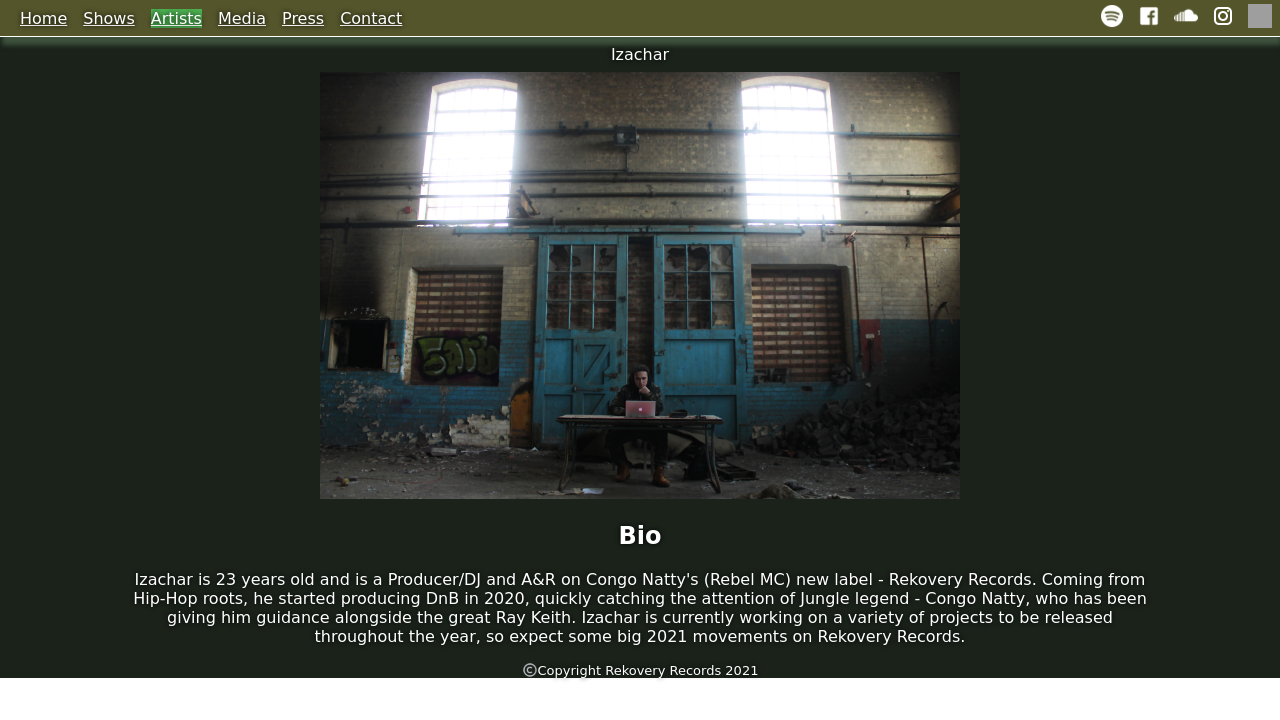
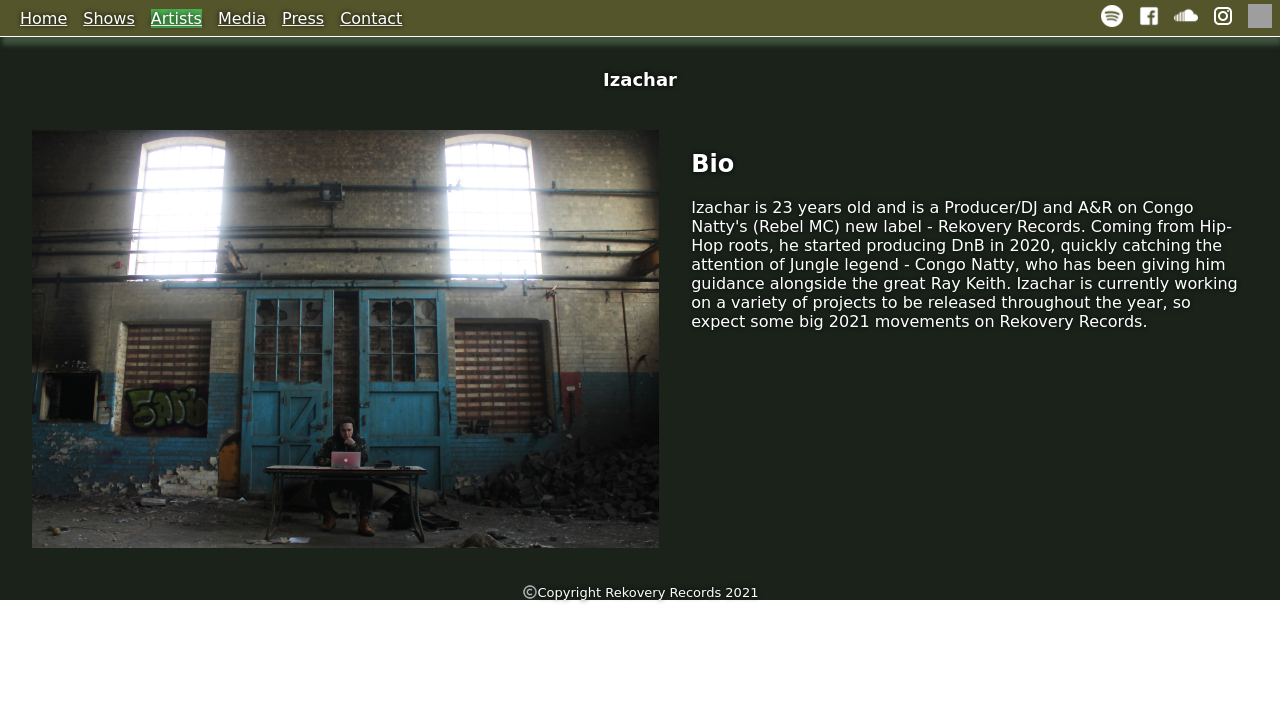
Before and after one commit to elliot2594/rekoveryRecords, a PHP site: page /artists.html in a window 1280 px wide. Shown: the top 720 px of the page. Run offline with PHP 8.4, Linux system fonts and the light colour scheme; some web fonts are replaced; grey boxes are pictures that could not be loaded.

Commit message:
artist page style

```diff
--- a/html/artists.html
+++ b/html/artists.html
@@ -49,22 +49,20 @@
 
 	<section class="header">
 		<div class="container">
-			<div><span>Izachar</span></div>
+			<div><h1>Izachar<h1></span></div>
 		</div>
 	</section>
 
-	<section class="artistImage">
+	<div class="artistContainer">
 		<div class="container">
 			<img src="assets/images/artists/izachar1.JPG">
 		</div>
-	</section>
 
-	<section>
 		<div class="artistBio">
-			<h1>Bio</h1>
+			<h2>Bio</h2>
 			<p>Izachar is 23 years old and is a Producer/DJ and A&R on Congo Natty's (Rebel MC) new label - Rekovery Records. Coming from Hip-Hop roots, he started producing DnB in 2020, quickly catching the attention of Jungle legend - Congo Natty, who has been giving him guidance alongside the great Ray Keith. Izachar is currently working on a variety of projects to be released throughout the year, so expect some big 2021 movements on Rekovery Records.</p>
 		</div>
-	</section>
+</div>
 
 
 	<section class="footer">
--- a/html/assets/css/style.css
+++ b/html/assets/css/style.css
@@ -19,9 +19,14 @@ body {
 	 background-color: #000000;
 }
 
-.header {
+.header h1{
 	text-align: center;
 	margin: 0.5rem;
+	font-size: large;
+}
+
+.header {
+	margin-top: 2rem;
 }
 
 
@@ -46,10 +51,9 @@ body {
 	position: sticky;
   top: 0;
 }
+
 .artistBio {
-	text-align: center;
-	width: 80%;
-	margin: auto;
+	margin-left: 2rem;
 }
 
 .navBar img {
@@ -80,6 +84,12 @@ body {
   margin-top: -1rem;
   top: 2.3rem;
 
+}
+
+.artistContainer {
+	display: flex;
+	justify-content: center;
+	padding: 2rem;
 }
 
 .current {
@@ -115,14 +125,10 @@ a {
 	color: white;
 }
 
-.artistImage .container img {
-	height: 50%;
-	width: 50%;
+.artistContainer .container img {
+	width: 	100%;
 }
 
-.artistImage {
-	text-align: center;
-}
 
 
 .hero {
--- a/html/fikir.html
+++ b/html/fikir.html
@@ -53,18 +53,16 @@
 		</div>
 	</section>
 
-	<section class="artistImage">
+	<div class="artistContainer">
 		<div class="container">
 			<img src="assets/images/artists/fikir.jpeg">
 		</div>
-	</section>
 
-	<section>
 		<div class="artistBio">
 			<h1>Bio</h1>
 			<p>FIKIR AMLAK has been professionally involved in the music industry for 20+ years as a singer/songwriter, multi-instrumentalist and producer. In the past 7 years, FIKIR AMLAK has seen his music released by various international labels in the form of 41 vinyl records, 17 CD albums and 41 digital singles. Since 2014, he has become a regular on the European ‘sound system’ tour circuit, frequently performing as a singer alongside King Alpha Sound System from the UK, as well as with the Barcelona-based reggae band, Go A Chant. Most recently Fikir Amlak collaborated with the jungle veteran Congo Natty on his first musical release in over 7 years to widespread acclaim. With several more vinyl releases, albums and digital singles slated for release in the coming years, along with having partnered with Georg Leitner Productions, a renowned Vienna-based artist booking agency and publishing house RoyNet based out of New York City, FIKIR AMLAK is poised to continue musical storytelling for years to come…</p>
 		</div>
-	</section>
+	</div>
 
 
 	<section class="footer">
```
